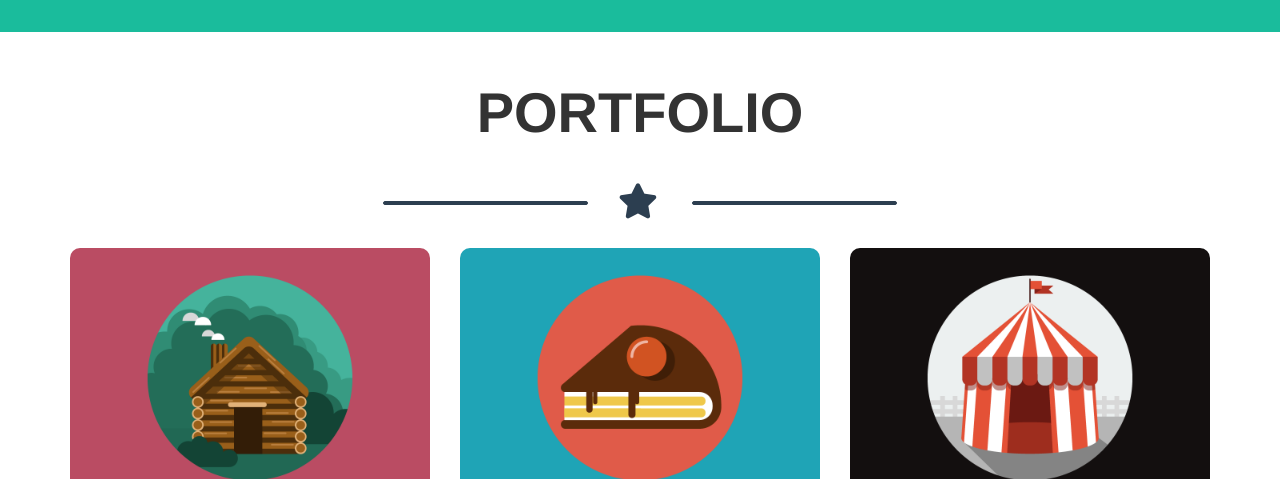
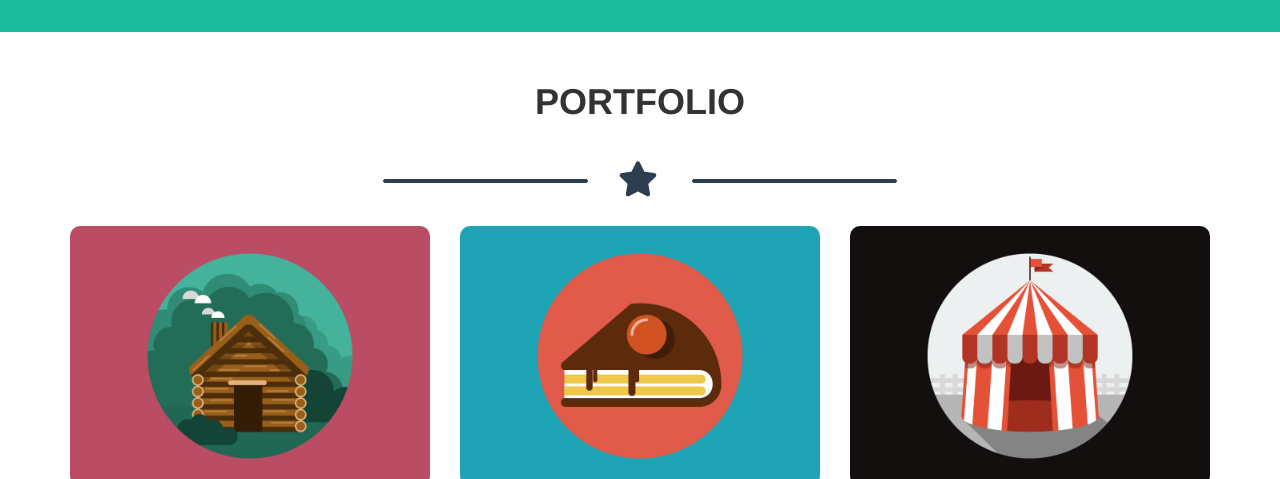
Before and after one commit to francescoferilli95/html-css-bootstrap-freelancer, a plain HTML site: page index.html in a window 1280 px wide. Shown: the part 621-1100 px from the top of the page. Drawn offline with nearby package versions, Linux system fonts and the light colour scheme.

Commit message:
changing fnt size portfolio

```diff
--- a/css/main.css
+++ b/css/main.css
@@ -92,7 +92,7 @@ h6 {
 
 .portfolio h2 {
     text-align: center;
-    font-size: 56px;
+    font-size: 36px;
 }
 
 
```
